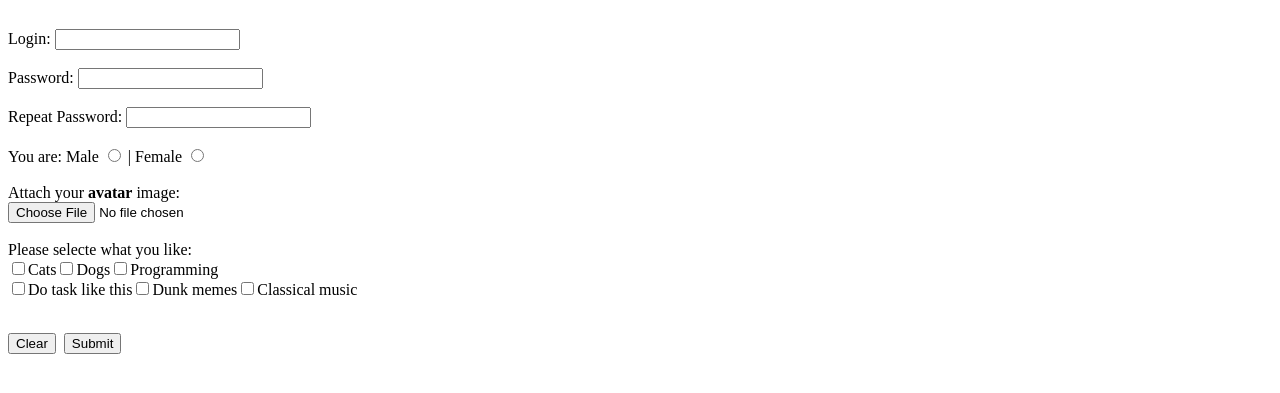
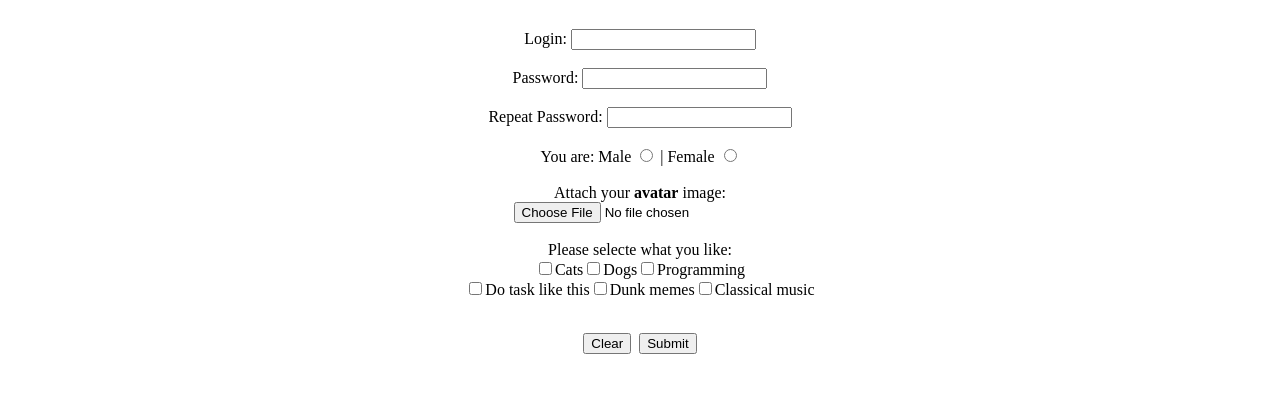
Before and after one commit to x6iBeHbx/artinovWebProject, a plain HTML site: page HomeWork2/index.html in a window 1280 px wide. Shown: the part 79-472 px from the top of the page. Drawn offline with Linux system fonts and the light colour scheme.

Commit message:
HomeWork 2 - align to center

```diff
--- a/HomeWork2/index.html
+++ b/HomeWork2/index.html
@@ -11,6 +11,7 @@
       </style>
     </head>
   <body>
+     <div align = "center">
 		 <p align = "center" class = "bottom-line">Registration</p>
 
 		  Login: <input type="text"/><br/><br/>
@@ -22,6 +23,8 @@
 		  Please selecte what you like:<br/>
 		  <input type="checkbox"/>Cats<input type="checkbox"/>Dogs<input type="checkbox"/>Programming<br/><input type="checkbox"/>Do task like this<input type="checkbox"/>Dunk memes<input type="checkbox"/>Classical music<br/><br/>
 
-      <p style="text-align: left"><button>Clear</button>&nbsp;&nbsp;<button>Submit</button>
+		  <p style="text-align: center"><button>Clear</button>&nbsp;&nbsp;<button>Submit</button>
+
+	 </div>
 	</body>
 </html>
```
Lines whose indentation alone changed are shown as unchanged.
